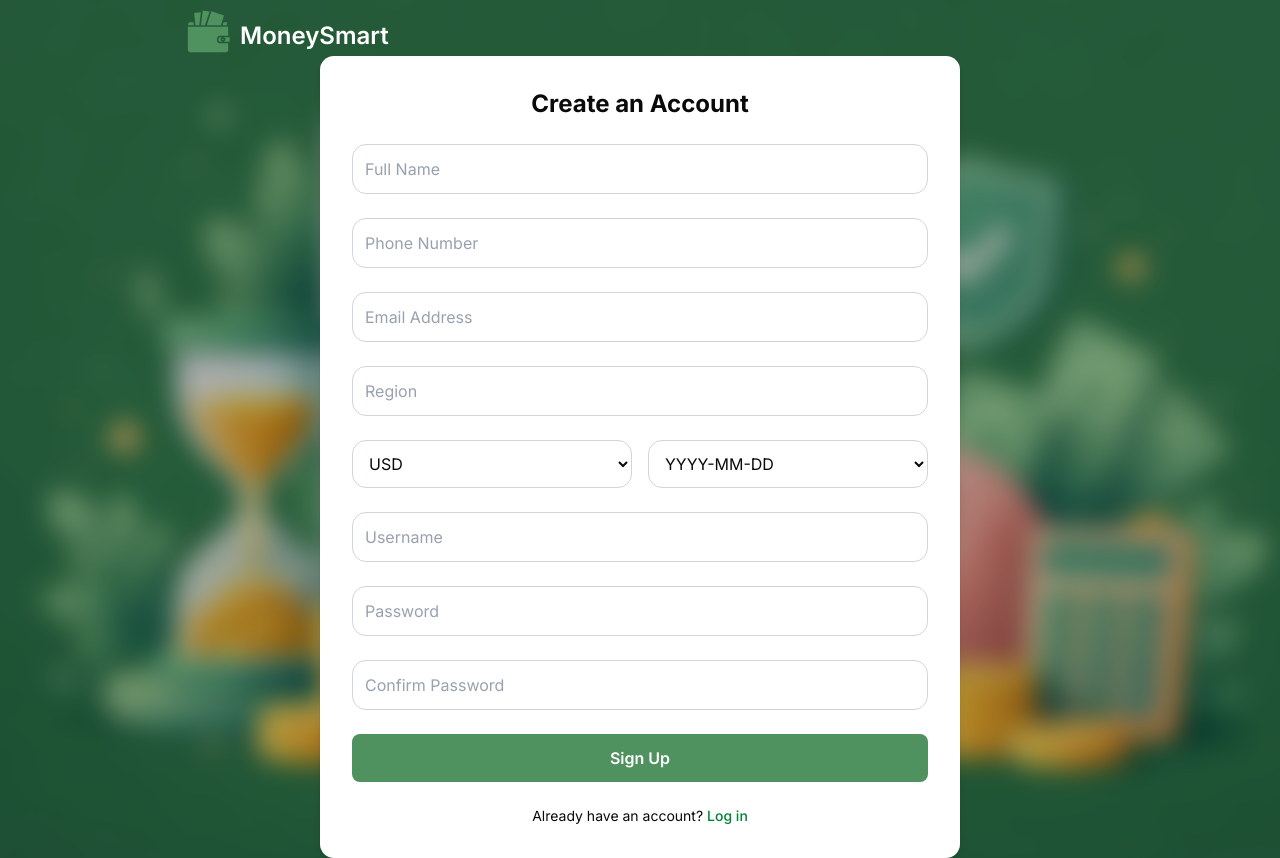
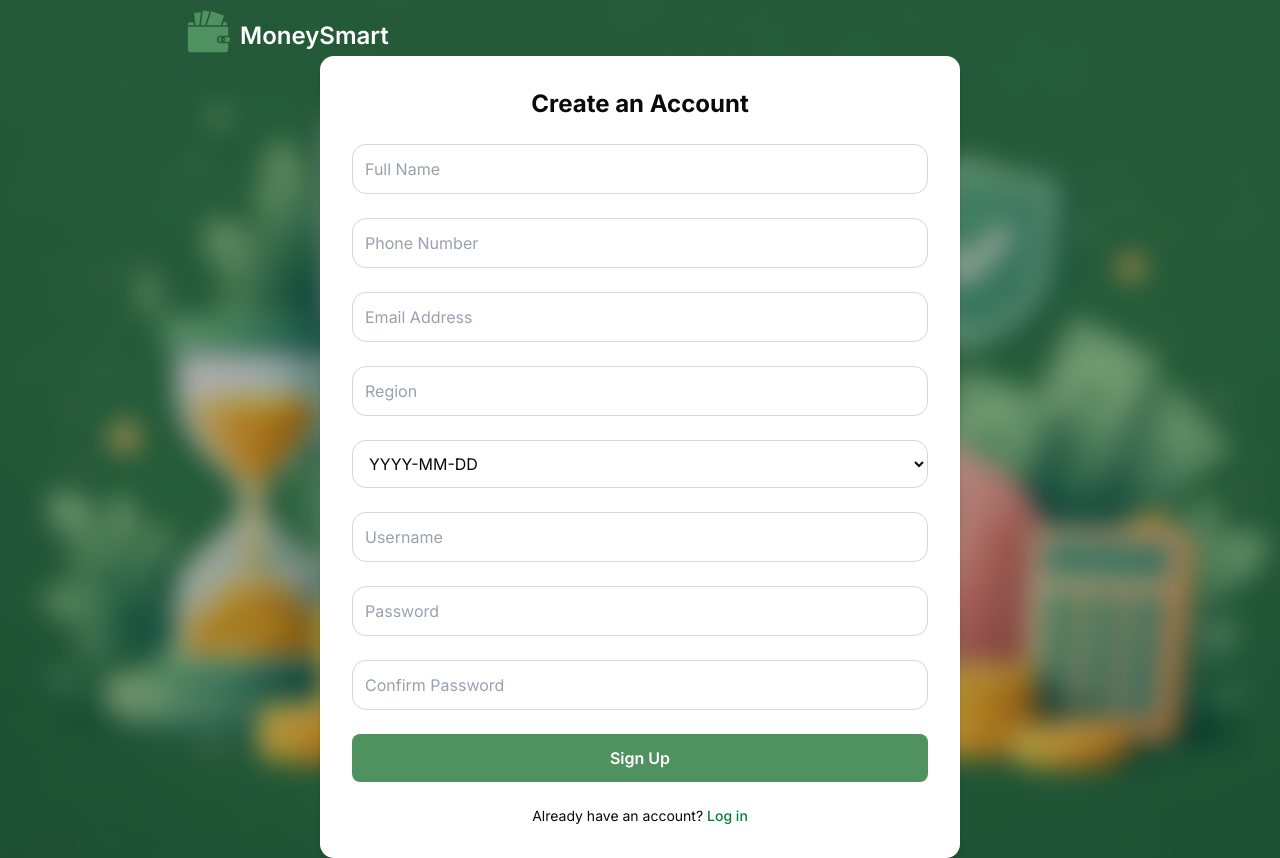
Before and after one commit to Harry-Huynh/MoneySmart-Frontend, a Next.js app: page /signup in a window 1280 px wide. Built offline with nearby package versions, Linux system fonts and the light colour scheme.

Commit message:
fix: Remove the currency

```diff
--- a/src/app/(auth)/signup/page.js
+++ b/src/app/(auth)/signup/page.js
@@ -30,7 +30,6 @@ export default function SignUpPage() {
       confirmedPassword: "",
       phoneNumber: "",
       region: "",
-      currencyCode: "USD",
       dateFormat: "YYYY-MM-DD",
     },
   });
@@ -46,7 +45,6 @@ export default function SignUpPage() {
         data.email,
         data.phoneNumber,
         data.region,
-        data.currencyCode,
         data.dateFormat,
       );
 
@@ -143,21 +141,6 @@ export default function SignUpPage() {
             error={errors.region?.message}
           />
 
-          <div className="grid grid-cols-1 sm:grid-cols-2 gap-4">
-            <FormSelect
-              name="currencyCode"
-              register={register}
-              validation={{ required: "CurrencyCode is required." }}
-              error={errors.currencyCode?.message}
-              options={[
-                { value: "USD", label: "USD" },
-                { value: "EUR", label: "EUR" },
-                { value: "GBP", label: "GBP" },
-                { value: "CAD", label: "CAD" },
-                { value: "AUD", label: "AUD" },
-              ]}
-            />
-
           <FormSelect
             name="dateFormat"
             register={register}
@@ -169,7 +152,6 @@ export default function SignUpPage() {
               { value: "MM-DD-YYYY", label: "MM-DD-YYYY" },
             ]}
           />
-          </div>
 
           {/* Username */}
           <div>
```
Also changed, not shown: src/lib/buildEmailContent.js, src/lib/user.actions.js. Lines whose indentation alone changed are shown as unchanged.
